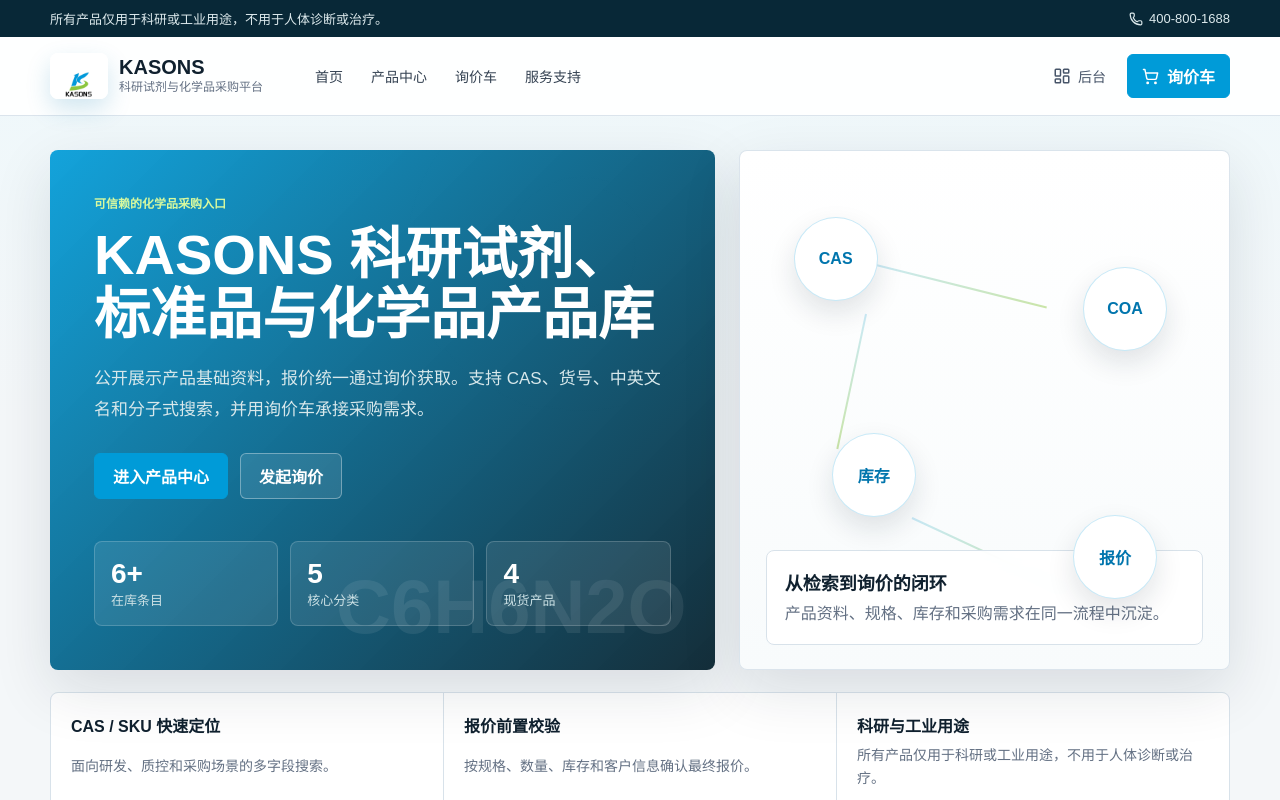
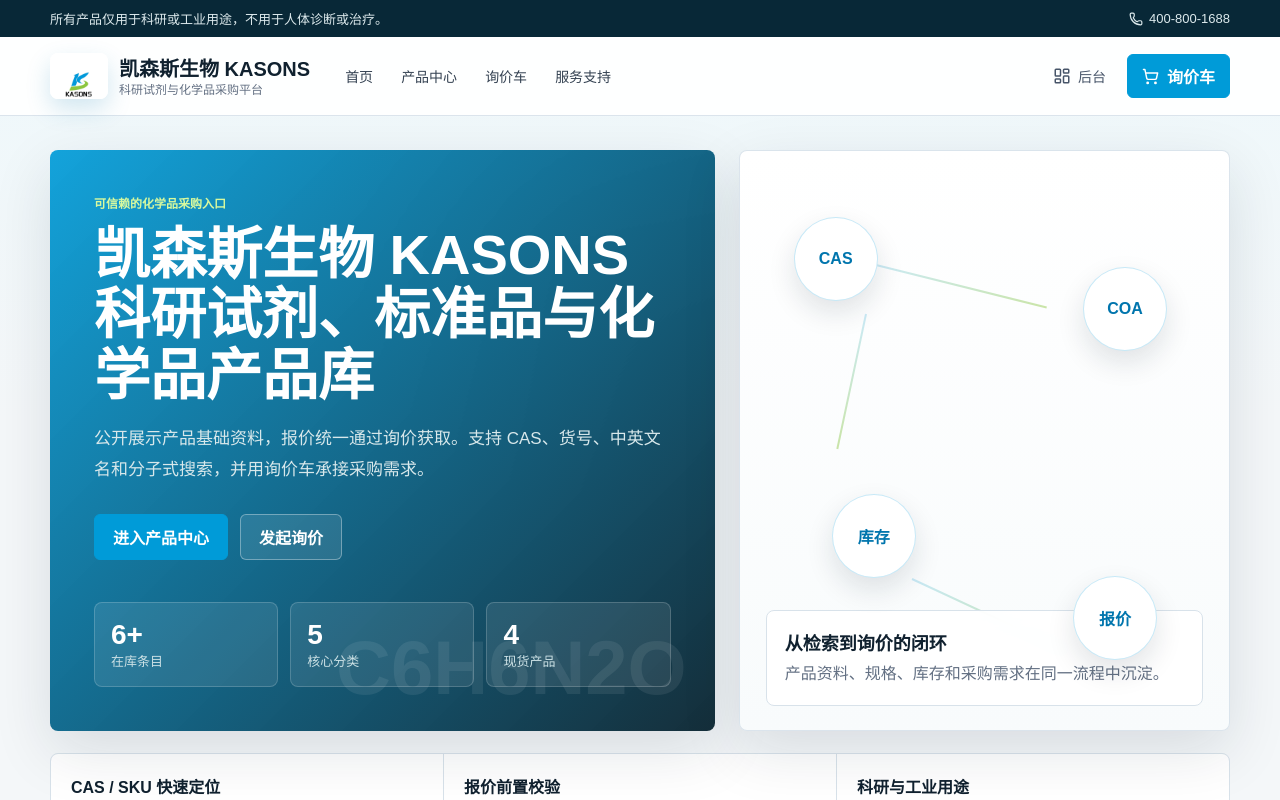
Before and after one commit to LiliLiu09/BioChemsyn, a Next.js app: page / in a window 1280 px wide. Shown: the top 800 px of the page. Built offline with nearby package versions, Linux system fonts and the light colour scheme.

Commit message:
Use KASONS Chinese company name

```diff
--- a/app/layout.tsx
+++ b/app/layout.tsx
@@ -2,8 +2,8 @@
 import "./globals.css";
 
 export const metadata: Metadata = {
-  title: "KASONS 科研试剂与化学品产品库",
-  description: "KASONS 面向科研试剂、标准品与化学品采购的 B2B 产品展示、搜索与询价网站"
+  title: "凯森斯生物 KASONS 科研试剂与化学品产品库",
+  description: "凯森斯生物 KASONS 面向科研试剂、标准品与化学品采购的 B2B 产品展示、搜索与询价网站"
 };
 
 export default function RootLayout({ children }: Readonly<{ children: React.ReactNode }>) {
--- a/data/site.json
+++ b/data/site.json
@@ -1,12 +1,12 @@
 {
-  "brandName": "KASONS",
+  "brandName": "凯森斯生物 KASONS",
   "tagline": "科研试剂与化学品采购平台",
   "supportPhone": "400-800-1688",
-  "heroTitle": "KASONS 科研试剂、标准品与化学品产品库",
+  "heroTitle": "凯森斯生物 KASONS 科研试剂、标准品与化学品产品库",
   "heroDescription": "公开展示产品基础资料，报价统一通过询价获取。支持 CAS、货号、中英文名和分子式搜索，并用询价车承接采购需求。",
   "primaryCta": "进入产品中心",
   "notice": "所有产品仅用于科研或工业用途，不用于人体诊断或治疗。",
-  "companyName": "KASONS",
+  "companyName": "凯森斯生物 KASONS",
   "contactEmail": "sales@example.com",
   "address": "上海市浦东新区 Demo Road 168 号"
 }
```
